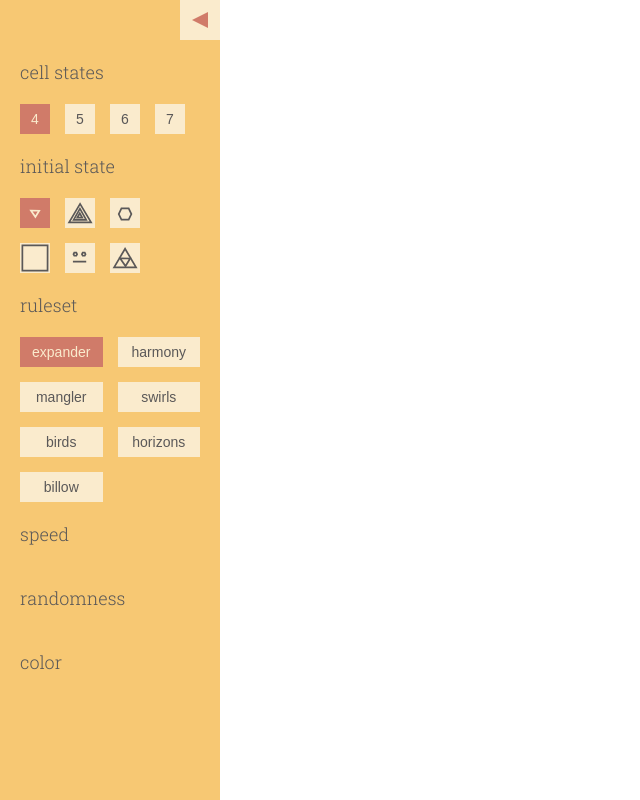
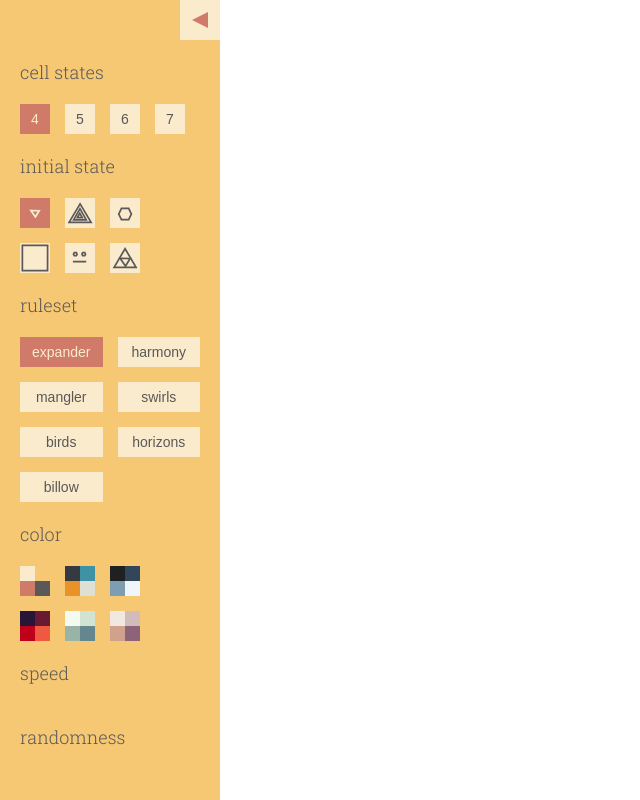
Before and after one commit to jdobrowner/automaton-2, a Svelte app: page / in a window 1280 px wide. Shown: the whole page, without its empty margins (0-640 px from the left). Built offline with nearby package versions, Linux system fonts and the light colour scheme; a web font is replaced by a local one.

Commit message:
color control

```diff
--- a/src/App.svelte
+++ b/src/App.svelte
@@ -10,5 +10,6 @@
   main {
     width: 100vw;
     height: 100vh;
+    max-height: 100vh;
   }
 </style>
--- a/src/components/ColorSwatch.svelte
+++ b/src/components/ColorSwatch.svelte
@@ -1,20 +1,24 @@
 <script>
-  export let colors;
+  import { colors as colorsStore } from '../stores/SettingsStores';
+  import ColorThemes from '../colors';
+  export let theme;
+  let colors = ColorThemes[theme];
 </script>
 
-<div class="container" onClick={() => {}}>
-  <div class="color-sample" style={{ backgroundColor: colors[0] }} />
-  <div class="color-sample" style={{ backgroundColor: colors[1] }} />
-  <div class="color-sample" style={{ backgroundColor: colors[2] }} />
-  <div class="color-sample" style={{ backgroundColor: colors[3] }} />
+<div class="container" on:click={() => colorsStore.set(colors)}>
+  <div class="color-sample" style="background-color:{colors[0]}" />
+  <div class="color-sample" style="background-color:{colors[1]}" />
+  <div class="color-sample" style="background-color:{colors[2]}" />
+  <div class="color-sample" style="background-color:{colors[3]}" />
 </div>
 
 <style>
   .container {
+    width: 100%;
     display: grid;
     cursor: pointer;
-    grid-template-columns: 12px 12px;
-    grid-template-rows: 12px 12px;
+    grid-template-columns: 15px 15px;
+    grid-template-rows: 15px 15px;
   }
   .color-sample {
     width: 100%;
--- a/src/components/Controls.svelte
+++ b/src/components/Controls.svelte
@@ -1,13 +1,19 @@
 <script lang="ts">
-  import { InitialStateOptions, Rulesets } from 'src/constants';
+  import { ColorThemeNames, InitialStateOptions, Rulesets } from 'src/constants';
   import { colors, cellStates, ruleset } from '../stores/SettingsStores';
+  import ColorSwatch from './ColorSwatch.svelte';
   import InitialStateButton from './initialStateButton/InitialStateButton.svelte';
   import TextButton from './TextButton.svelte';
+  import ColorThemes from '../colors';
 
   let minimized = false;
 </script>
 
-<div class="container" class:minimized style="background-color:{$colors[1]};color:{$colors[3]}">
+<div
+  class="container transition"
+  class:minimized
+  style="background-color:{$colors[1]};color:{$colors[3]}"
+>
   <div
     class="triangle-container"
     on:click={() => (minimized = !minimized)}
@@ -79,14 +85,22 @@
         />
       </div>
 
+      <!-- Color -->
+      <h3>color</h3>
+      <div class="color">
+        <ColorSwatch theme={ColorThemeNames.SOUTHWEST} />
+        <ColorSwatch theme={ColorThemeNames.BRIGHTS} />
+        <ColorSwatch theme={ColorThemeNames.OCEAN} />
+        <ColorSwatch theme={ColorThemeNames.RED} />
+        <ColorSwatch theme={ColorThemeNames.GREEN} />
+        <ColorSwatch theme={ColorThemeNames.PURPLE} />
+      </div>
+
       <!-- Speed -->
       <h3>speed</h3>
 
       <!-- Randomness -->
       <h3>randomness</h3>
-
-      <!-- Color -->
-      <h3>color</h3>
     </div>
   </div>
 </div>
@@ -96,8 +110,6 @@
     position: relative;
     height: 100%;
     width: 220px;
-    transition: width 0.6s ease;
-    // overflow: hidden;
   }
   .minimized {
     width: 0;
@@ -113,6 +125,9 @@
     width: 220px;
     padding: 20px;
     padding-top: 40px;
+    overflow-y: scroll;
+    height: 100vh;
+    max-height: 100vh;
   }
   .triangle-container {
     position: absolute;
@@ -129,11 +144,12 @@
   .initial-states,
   .cell-states,
   .ruleset,
-  .colors {
+  .color {
     display: grid;
     gap: 15px;
   }
-  .initial-states {
+  .initial-states,
+  .color {
     grid-template-columns: 30px 30px 30px;
   }
   .cell-states {
--- a/src/components/TextButton.svelte
+++ b/src/components/TextButton.svelte
@@ -7,6 +7,7 @@
 
 <div
   on:click={onClick}
+  class="transition"
   class:selected
   style="background-color:{selected ? $colors[2] : $colors[0]}"
 >
--- a/src/components/initialStateButton/InitialStateButton.svelte
+++ b/src/components/initialStateButton/InitialStateButton.svelte
@@ -11,6 +11,7 @@
 </script>
 
 <div
+  class="transition"
   {title}
   on:click={() => initialState.set(pattern)}
   style="background-color:{isSelected ? $colors[2] : $colors[0]}"
--- a/src/styles/index.scss
+++ b/src/styles/index.scss
@@ -9,7 +9,6 @@ body {
 
 body {
   font-family: 'Muli', sans-serif;
-  font-size: 14;
   font-weight: 300;
   font-size: 14px;
 }
@@ -20,3 +19,7 @@ h3 {
   font-weight: 300;
   padding: 20px 0;
 }
+
+.transition {
+  transition: 0.6s;
+}
```
